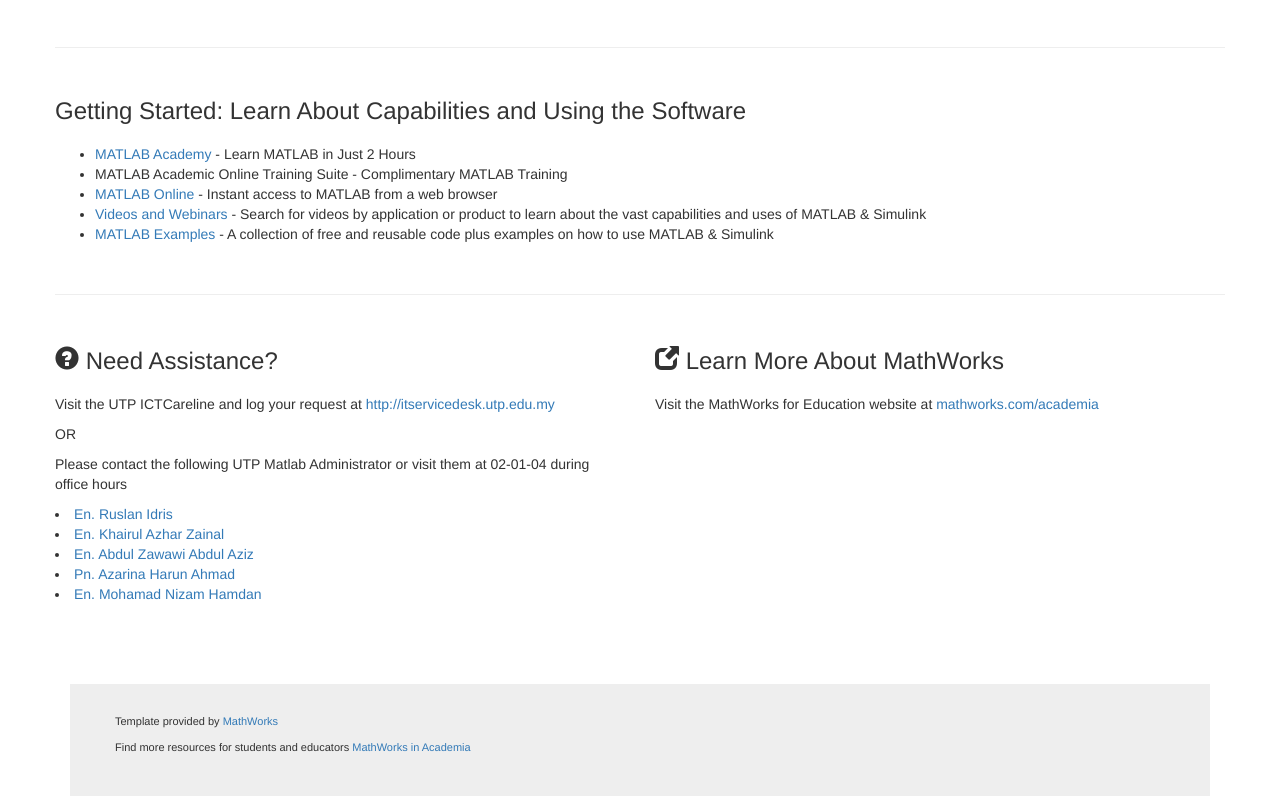
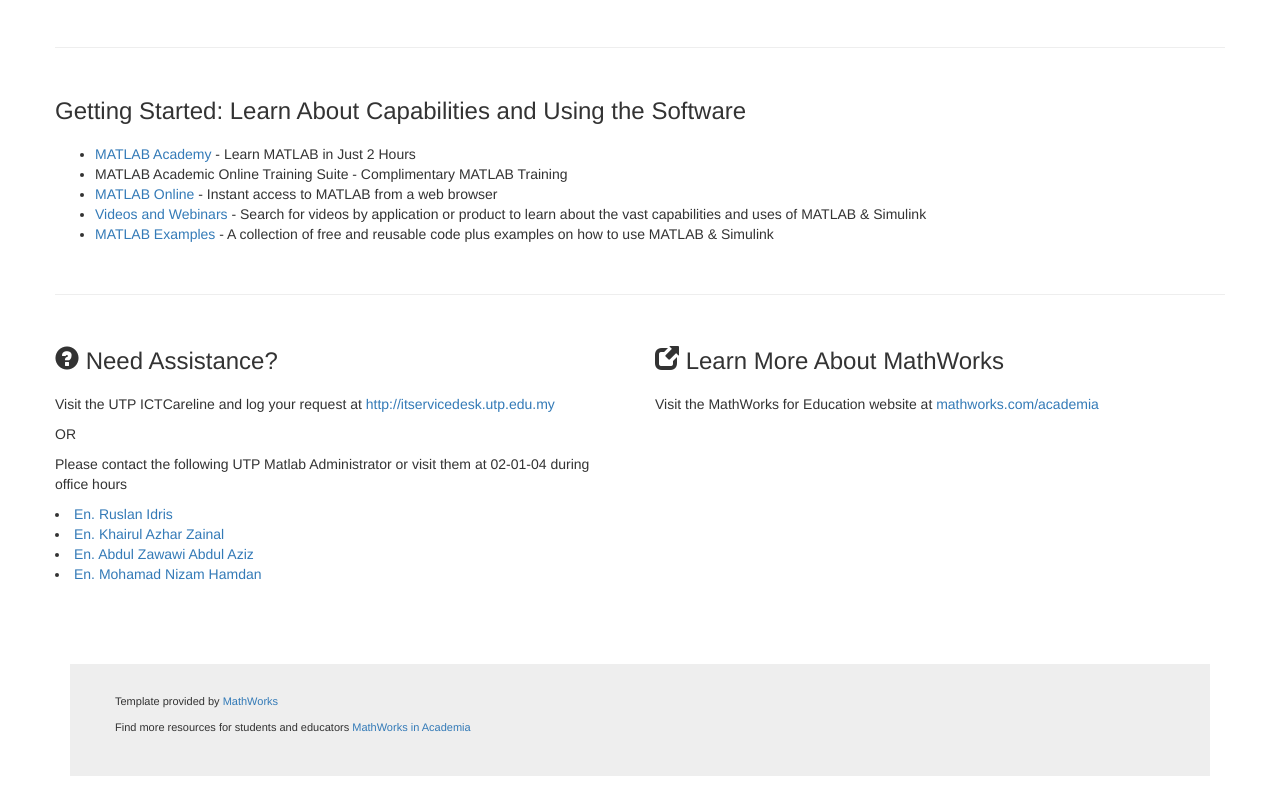
Before and after one commit to utp-tah/utp-tah.github.io, a plain HTML site: page index.html in a window 1280 px wide. Shown: the part 2335-3131 px from the top of the page. Drawn offline with nearby package versions, Linux system fonts and the light colour scheme.

Commit message:
remove Aza

```diff
--- a/index.html
+++ b/index.html
@@ -270,7 +270,6 @@
 <li> <a href="mailto:ruslanidris@utp.edu.my?subject=UTP Matlab TAH ">En. Ruslan Idris</a></li>
 <li> <a href="mailto:khairzh@utp.edu.my?subject=UTP Matlab TAH ">En. Khairul Azhar Zainal</a></li>
 <li> <a href="mailto:zawaziz@utp.edu.my?subject=UTP Matlab TAH ">En. Abdul Zawawi Abdul Aziz</a></li>
-<li> <a href="mailto:azarina_ha@utp.edu.my?subject=UTP Matlab TAH ?">Pn. Azarina Harun Ahmad</a></li>
 <li> <a href="mailto:nizam.hamdan@utp.edu.my?subject=UTP Matlab TAH ?">En. Mohamad Nizam Hamdan</a></li>
 
     </div>
```
